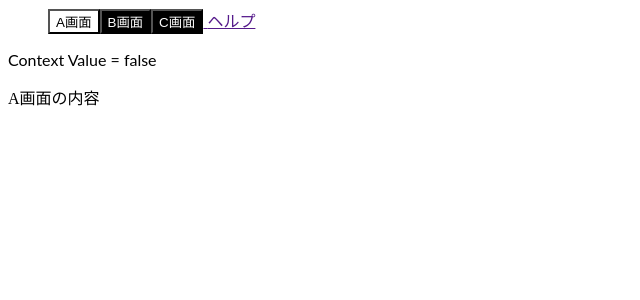
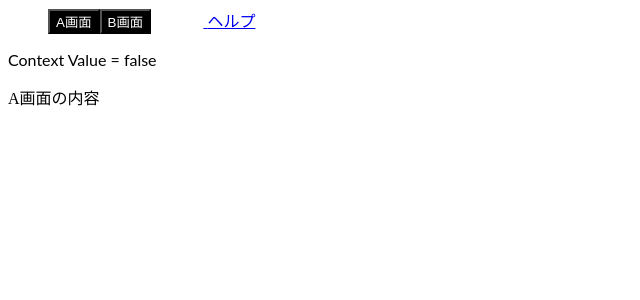
Before and after one commit to ngotokodawari/NativeTab, a React (Create React App) app: page / in a window 1280 px wide. Shown: the top 300 px of the page, without its empty margins (0-640 px from the left). Built offline with nearby package versions, Linux system fonts and the light colour scheme.

Commit message:
buttonを非表示にする

```diff
--- a/App.tsx
+++ b/App.tsx
@@ -40,20 +40,10 @@ export default function App() {
   return (
     <div>
       <ul role="tablist">
-        {OneTab(state, handleClick, '1', 'A画面')}
-        {OneTab(state, handleClick, '2', 'B画面')}
-        {OneTab(state, handleClick, '3', 'C画面')}
-
-        <a
-          href=""
-          target="_blank"
-          rel="noopener noreferrer"
-          onClick={onHelpEvent}
-        >
-          {' '}
-          {/* 別タブで開く */}
-          ヘルプ
-        </a>
+        {OneTab(state, handleClick, true, 1, 'A画面')}
+        {OneTab(state, handleClick, true, 2, 'B画面')}
+        {OneTab(state, handleClick, false, 3, 'C画面')}
+        {HelpLink(onHelpEvent)}
       </ul>
       <p>Context Value = {isVisible}</p>
       <div role="tabpanel" id="1" aria-hidden={state.tabNumber !== '1'}>
@@ -68,15 +58,31 @@ export default function App() {
     </div>
   );
 }
-function OneTab(state, handle, value, title) {
+function OneTab(state, handle, visible: boolean, value: number, title) {
   return (
+    // visibilityプロパティを使う理由：非表示でも周辺の表示には影響しないため
     <button
       role="tab"
-      aria-controls={value}
+      aria-controls={value.toString()}
       aria-selected={state.tabNumber === value}
       onClick={handle}
+      style={{ visibility: visible ? 'visible' : 'hidden' }}
     >
       {title}
     </button>
   );
 }
+function HelpLink(onHelpEvent) {
+  return (
+    <a
+      href="https://news.yahoo.co.jp/"
+      target="_blank"
+      rel="noopener noreferrer"
+      onClick={onHelpEvent}
+    >
+      {' '}
+      {/* 別タブで開く */}
+      ヘルプ
+    </a>
+  );
+}
```
